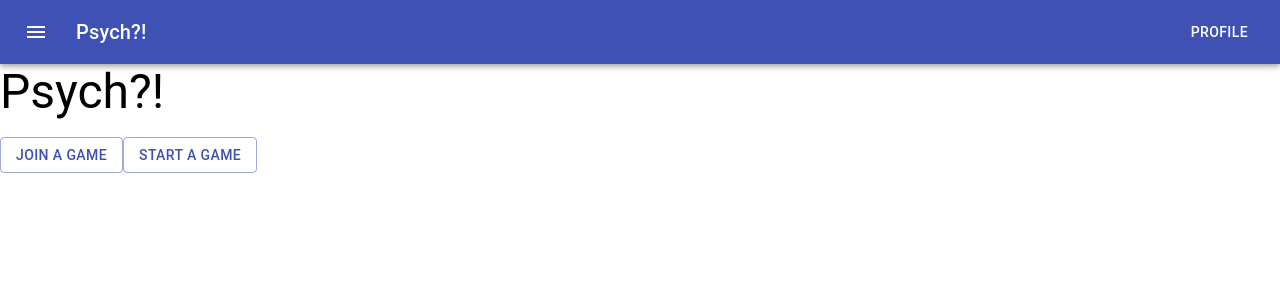
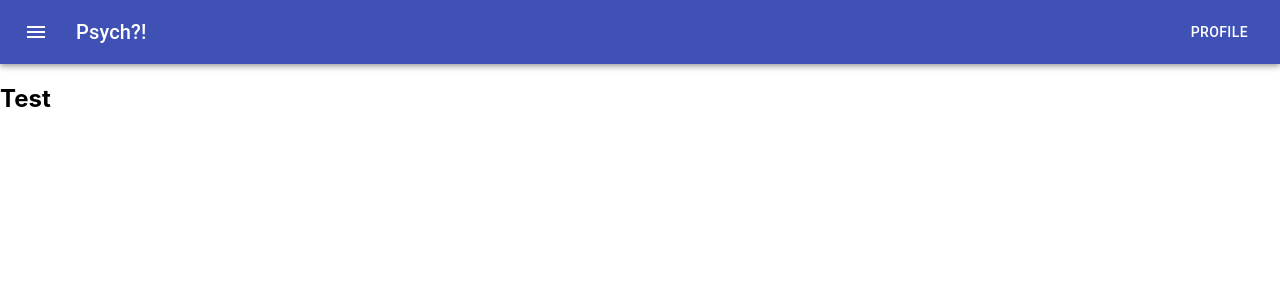
Before and after one commit to AndrewHulme/Psych, a React (Create React App) app in the folder client/: page /start in a window 1280 px wide. Shown: the top 300 px of the page. Built offline with nearby package versions, Linux system fonts and the light colour scheme.

Commit message:
Adds basic react router infrastructure with link to Start Game page

```diff
--- a/client/package.json
+++ b/client/package.json
@@ -13,6 +13,7 @@
     "@types/react": "^16.9.53",
     "@types/react-dom": "^16.9.8",
     "@types/react-redux": "^7.1.11",
+    "@types/react-router-dom": "^5.1.6",
     "react": "^17.0.1",
     "react-dom": "^17.0.1",
     "react-redux": "^7.2.2",
--- a/client/src/App.tsx
+++ b/client/src/App.tsx
@@ -1,34 +1,23 @@
 import React from "react";
-import logo from "./logo.svg";
-import { Button, Typography, Container } from "@material-ui/core";
-import { useSelector, useDispatch } from "react-redux";
-import { increment, decrement } from "./actions/index";
-import { IRootState } from "./store/index";
+// import { useSelector, useDispatch } from "react-redux";
+// import { increment, decrement } from "./actions/index";
+// import { IRootState } from "./store/index";
 import Header from "./components/header";
-// import "./App.css";
+import Homepage from "./components/homepage";
+import StartGame from "./components/startGame";
+
+import { BrowserRouter as Router, Switch, Route } from "react-router-dom";
 
 function App() {
-  // const counter = useSelector((state: IRootState) => state.counter);
-  // const dispatch = useDispatch();
+  return (
+    <Router>
+      <Header />
 
-  return (
-    <React.Fragment>
-      <Header />
-      <Typography variant="h3" gutterBottom>
-        Psych?!
-      </Typography>
-
-      {/* <button onClick={() => dispatch(increment())}>+</button> */}
-      {/* <button onClick={() => dispatch(decrement)}>-</button> */}
-
-      <Button color="primary" variant="outlined">
-        JOIN A GAME
-      </Button>
-
-      <Button color="primary" variant="outlined">
-        START A GAME
-      </Button>
-    </React.Fragment>
+      <Switch>
+        <Route path="/" exact component={Homepage} />
+        <Route path="/start" component={StartGame} />
+      </Switch>
+    </Router>
   );
 }
 
--- /dev/null
+++ b/client/src/components/homepage.tsx
@@ -0,0 +1,25 @@
+import React from "react";
+import { Button, Typography, Container } from "@material-ui/core";
+import { Link } from "react-router-dom";
+
+function Homepage() {
+  return (
+    <React.Fragment>
+      <Typography variant="h3" gutterBottom>
+        Psych?!
+      </Typography>
+
+      <Button color="primary" variant="outlined">
+        JOIN A GAME
+      </Button>
+
+      <Link to={"/start"}>
+        <Button color="primary" variant="outlined">
+          START A GAME
+        </Button>
+      </Link>
+    </React.Fragment>
+  );
+}
+
+export default Homepage;
--- /dev/null
+++ b/client/src/components/startGame.tsx
@@ -0,0 +1,11 @@
+import React from "react";
+
+function StartGame() {
+  return (
+    <React.Fragment>
+      <h2>Test</h2>
+    </React.Fragment>
+  );
+}
+
+export default StartGame;
```
Also changed, not shown: 1 other file (tests, documents, lock files or other folders).
